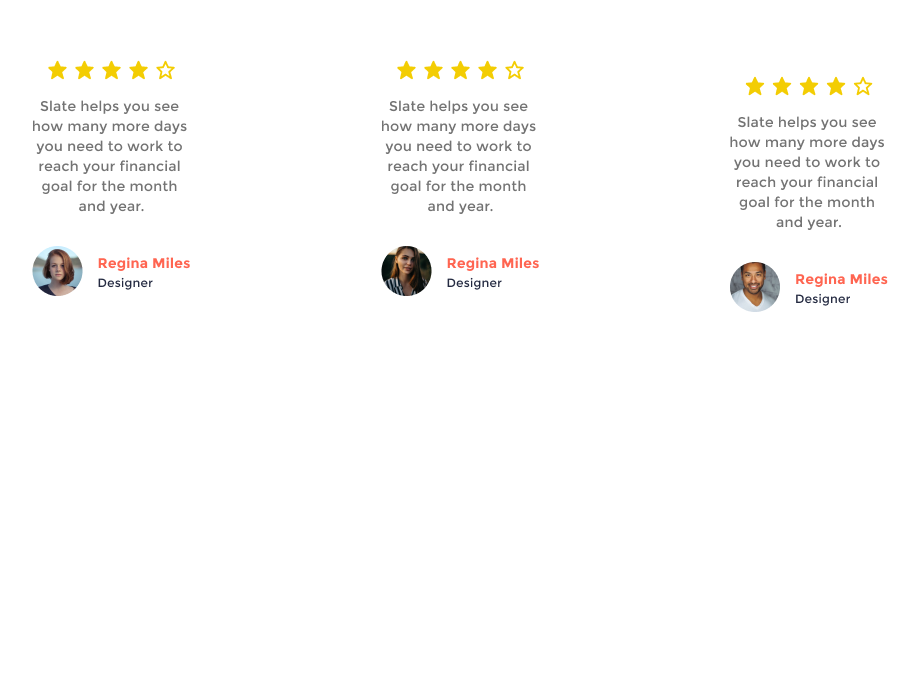
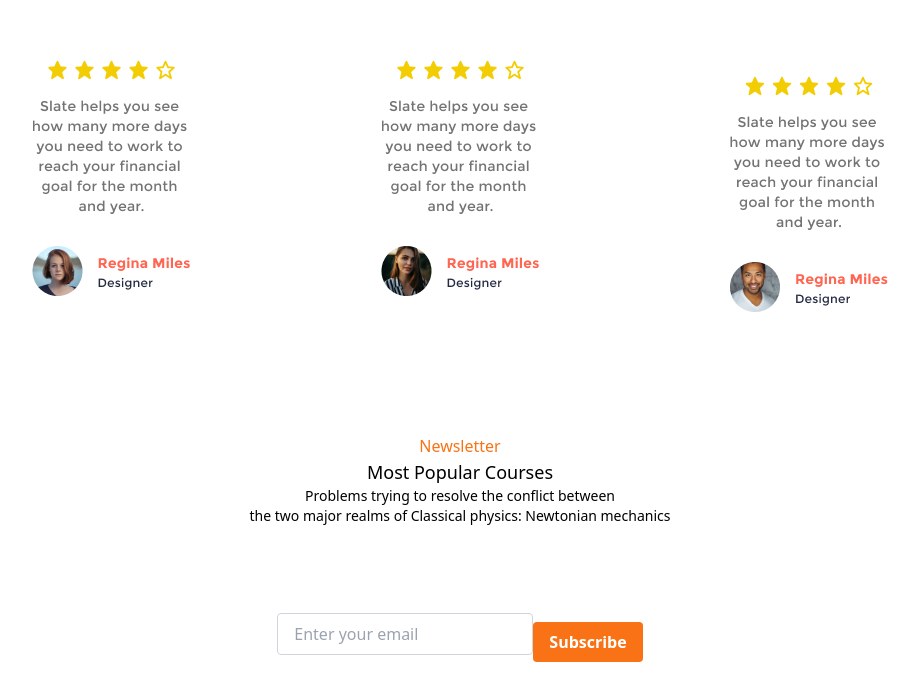
Before and after one commit to Amoh-Ntim/SchoolGenuine, a React (Vite) app: page / in a window 1280 px wide. Shown: the part 4455-5149 px from the top of the page, without its empty margins (180-1099 px from the left). Before the commit the page ends 4841 px from the top, so only its background shows below. Built offline with nearby package versions, Linux system fonts and the light colour scheme.

Commit message:
hero 5 completed

```diff
--- a/src/App.jsx
+++ b/src/App.jsx
@@ -7,6 +7,7 @@ import HamburgerMenu from './components/Navbar/Hambuger';
 import Hero2 from './components/Hero/Hero2';
 import Hero3 from './components/Hero/Hero3';
 import Hero4 from './components/Hero/Hero4';
+import Hero5 from './components/Hero/Hero5';
 
 function App() {
   const [isSmallScreen, setIsSmallScreen] = useState(false);
@@ -33,6 +34,7 @@ function App() {
       <Hero2 />
       <Hero3 />
       <Hero4 />
+      <Hero5 />
     </div>
     </>
   )
--- a/src/components/Hero/Hero5.jsx
+++ b/src/components/Hero/Hero5.jsx
@@ -1,6 +1,27 @@
 const Hero5 = () => {
   return (
-    <div>Hero5</div>
+    <div className="flex-col justify-center items-center mt-20">
+        <h6 className="text-orange-500">Newsletter</h6>
+        <h6 className="text-lg">Most Popular Courses</h6>
+        <div className="text-sm">
+         <h6>Problems trying to resolve the conflict between</h6>
+         <h6>the two major realms of Classical physics: Newtonian mechanics</h6>
+        </div>
+
+        <div className="flex items-center space-y-4 mt-20 xs:flex flex-col justify-center md:flex-row">
+        <input
+          type="email"
+          placeholder="Enter your email"
+          className="w-64 px-4 py-2 border border-gray-300 rounded focus:ring focus:ring-orange-300 focus:outline-none"
+        />
+        <button
+          type="submit"
+          className="bg-orange-500 hover:bg-orange-600 text-white font-semibold py-2 px-4 rounded focus:outline-none focus:ring focus:ring-orange-400"
+        >
+          Subscribe
+        </button>
+      </div>
+    </div>
   )
 }
 
```
